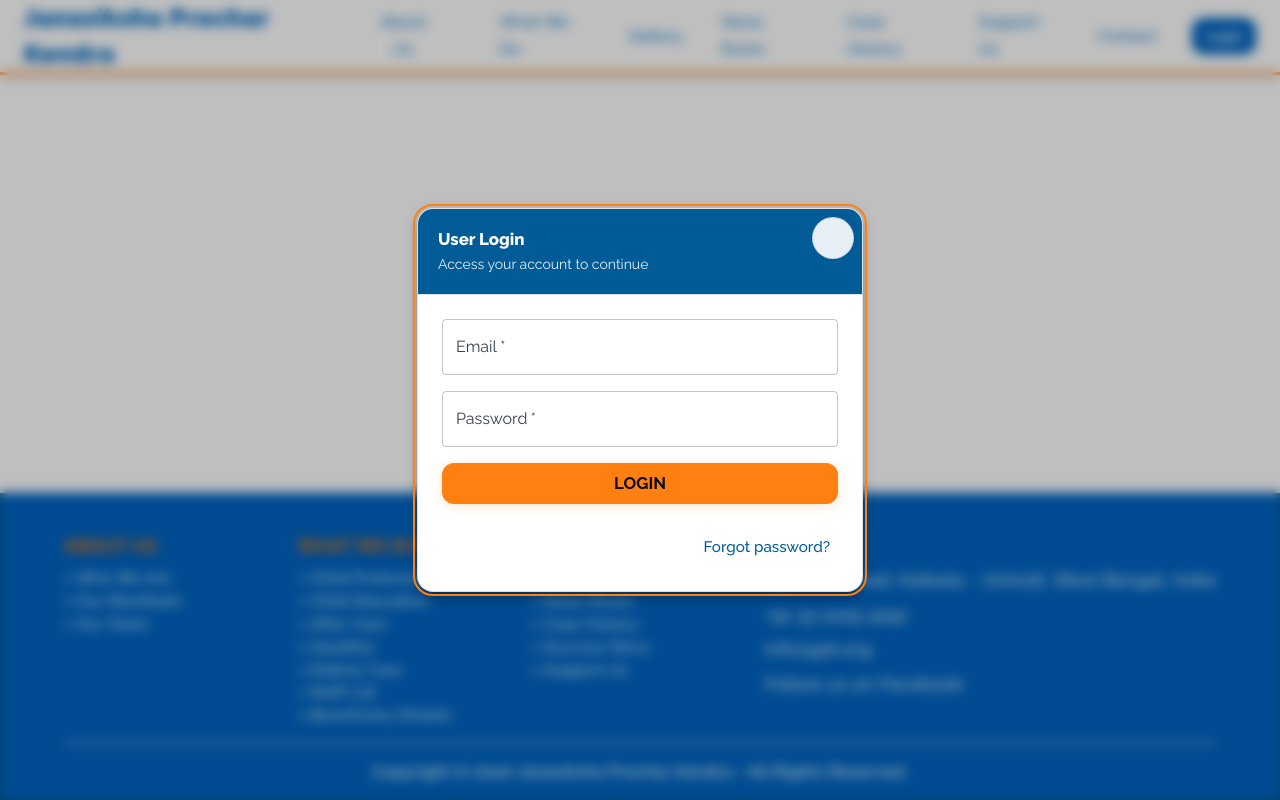
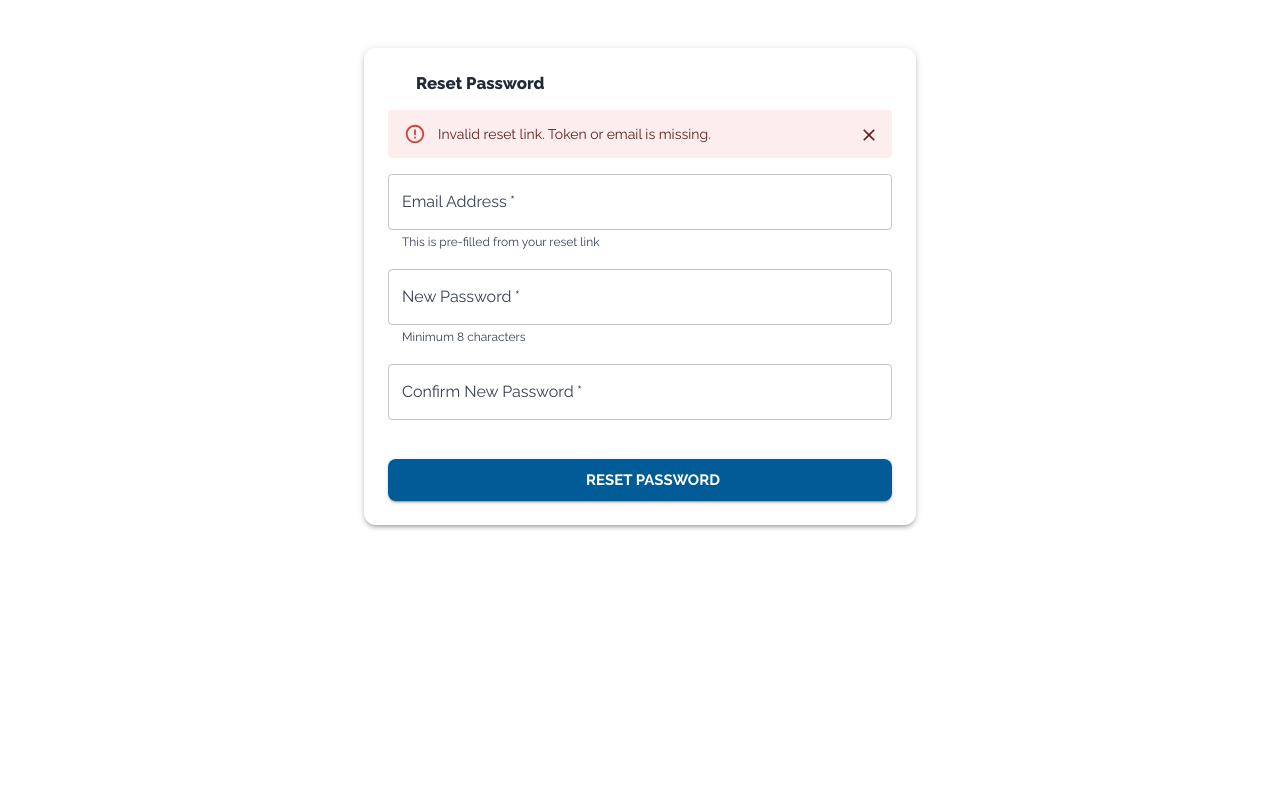
Before and after one commit to Anurup-SarKar/janasikhsha_web_app, a React (Vite) app: page /reset_password in a window 1280 px wide. Before the commit this address led to /login. Built offline with nearby package versions, Linux system fonts and the light colour scheme; some icons are missing.

Commit message:
Fix reset pass for both admin and normal user (#12)

```diff
--- a/src/pages/ResetPassword.jsx
+++ b/src/pages/ResetPassword.jsx
@@ -13,8 +13,9 @@ export default function ResetPassword() {
     const navigate = useNavigate();
     const query = useQuery();
 
-    // Detect if this is admin or normal user based on URL parameter or stored token
-    const [isAdmin] = React.useState(() => query.get('type') === 'admin' || !!localStorage.getItem('admin_reset_token'));
+    // Detect if this is admin based ONLY on URL parameter 'type=admin'
+    // Normal users will not have this parameter
+    const [isAdmin] = React.useState(() => query.get('type') === 'admin');
 
     // Email and token come from URL; email is non-editable
     const [email] = React.useState(() => decodeURIComponent(query.get('email') || ''));
@@ -24,7 +25,7 @@ export default function ResetPassword() {
     const [loading, setLoading] = React.useState(false);
     const [message, setMessage] = React.useState('');
 
-    // Validate link token against locally stored token + expiry; if mismatch/expired, bounce to login with message
+    // Validate link - for admin, check stored token; for normal users, just check URL params exist
     React.useEffect(() => {
         // For admin users, validate against stored token
         if (isAdmin) {
@@ -54,9 +55,9 @@ export default function ResetPassword() {
                 navigate('/admin_home');
             }
         } else {
-            // For normal users, just validate token exists in URL
+            // For normal users, just validate token and email exist in URL (backend will validate token)
             if (!token || !email) {
-                navigate('/login');
+                setMessage('Invalid reset link. Token or email is missing.');
             }
         }
     }, [token, email, navigate, isAdmin]);
```
